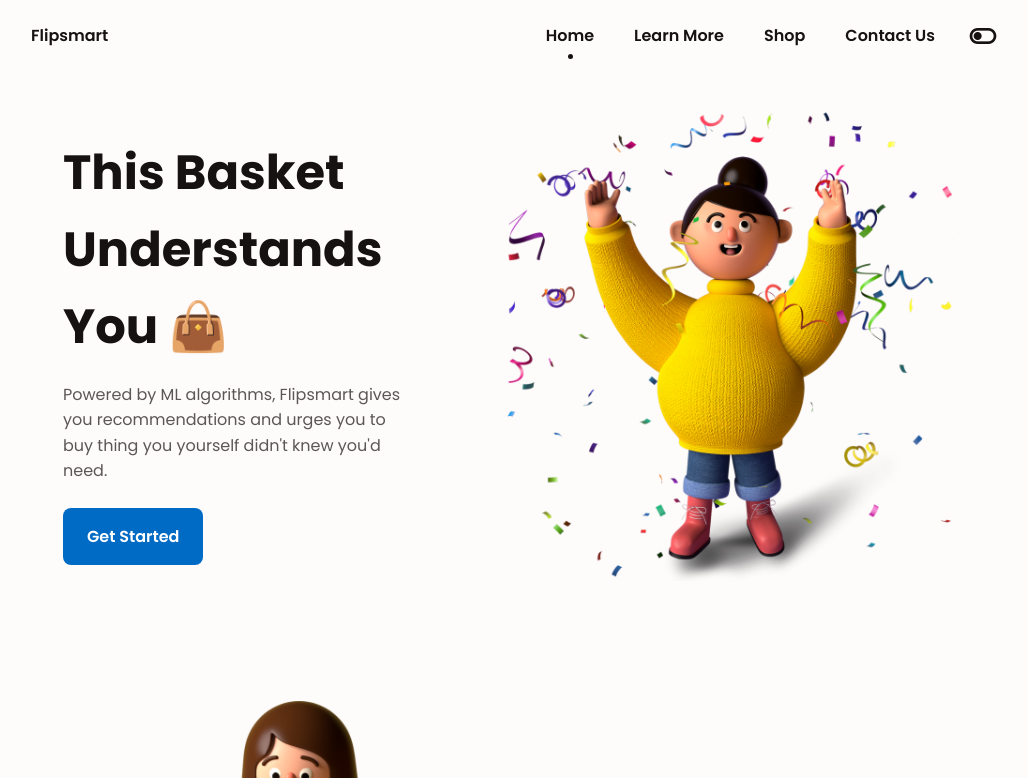
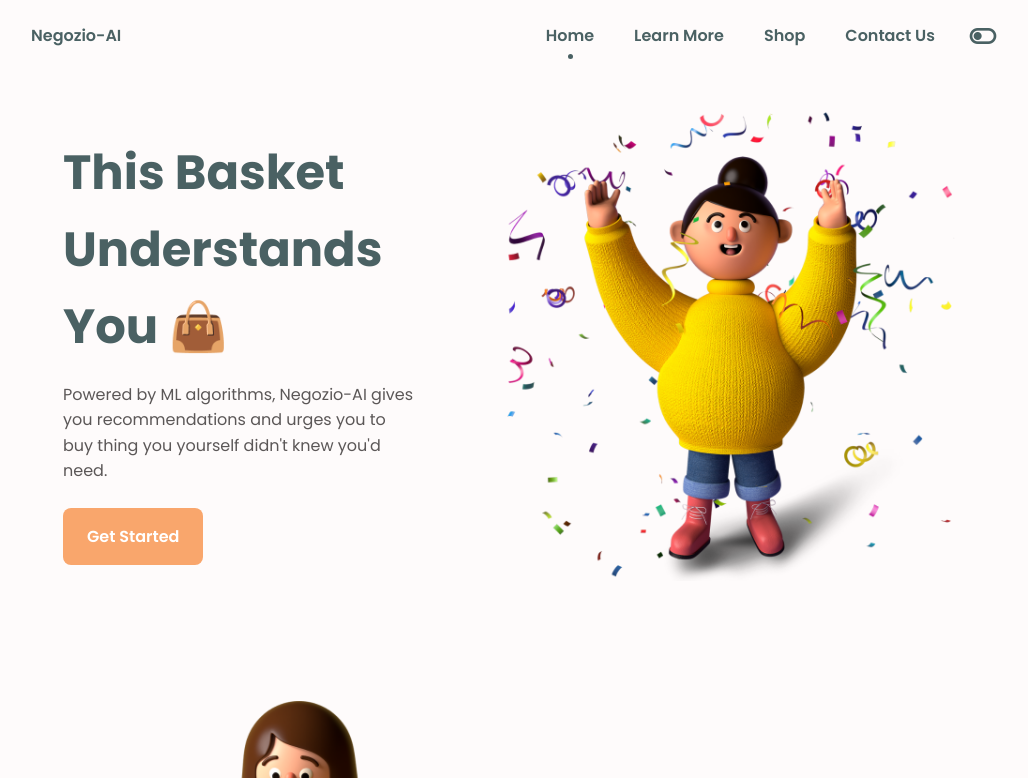
Before and after one commit to Nishtha0801/Negozio-AI, a plain HTML site: page View/landingpage.ejs in a window 1280 px wide. Shown: the top 778 px of the page, without its empty margins (125-1153 px from the left). Drawn offline with nearby package versions, Linux system fonts and the light colour scheme; files that its build step writes are made by us from their sources; files whose address does not match are found by name.

Commit message:
Setting the color theme

```diff
--- a/View/landingpage.ejs
+++ b/View/landingpage.ejs
@@ -22,7 +22,7 @@
         <!--========== HEADER ==========-->
         <header class="l-header" id="header">
             <nav class="nav bd-container">
-                <a href="#" class="nav__logo">Flipsmart</a>
+                <a href="#" class="nav__logo">Negozio-AI</a>
 
                 <div class="nav__menu" id="nav-menu">
                     <ul class="nav__list">
@@ -51,7 +51,7 @@
 
                     <div class="home__data">
                         <h1 class="home__title">This Basket Understands You &#128092;</h1>
-                        <p class="home__description">Powered by ML algorithms, Flipsmart gives you recommendations and urges you to buy thing you yourself didn't knew you'd need.</p>
+                        <p class="home__description">Powered by ML algorithms, Negozio-AI gives you recommendations and urges you to buy thing you yourself didn't knew you'd need.</p>
                         <!--This will redirect to the Login/Signup page-->
                         <a href="#" class="button">Get Started</a>
                     </div>
--- a/public/css/styles.css
+++ b/public/css/styles.css
@@ -6,10 +6,10 @@
   --header-height: 3rem;
 
   /*========== Colors ==========*/
-  --first-color: #006bc4;
+  --first-color: #F9A66C;
   --first-color-alt: #0E4F85;
   --first-color-send: #ffcd00;
-  --title-color: #161212;
+  --title-color: #4A6163;
   --text-color: #5B5757;
   --text-color-light: #8F8A8A;
   --body-color: #FEFBFB;
```
